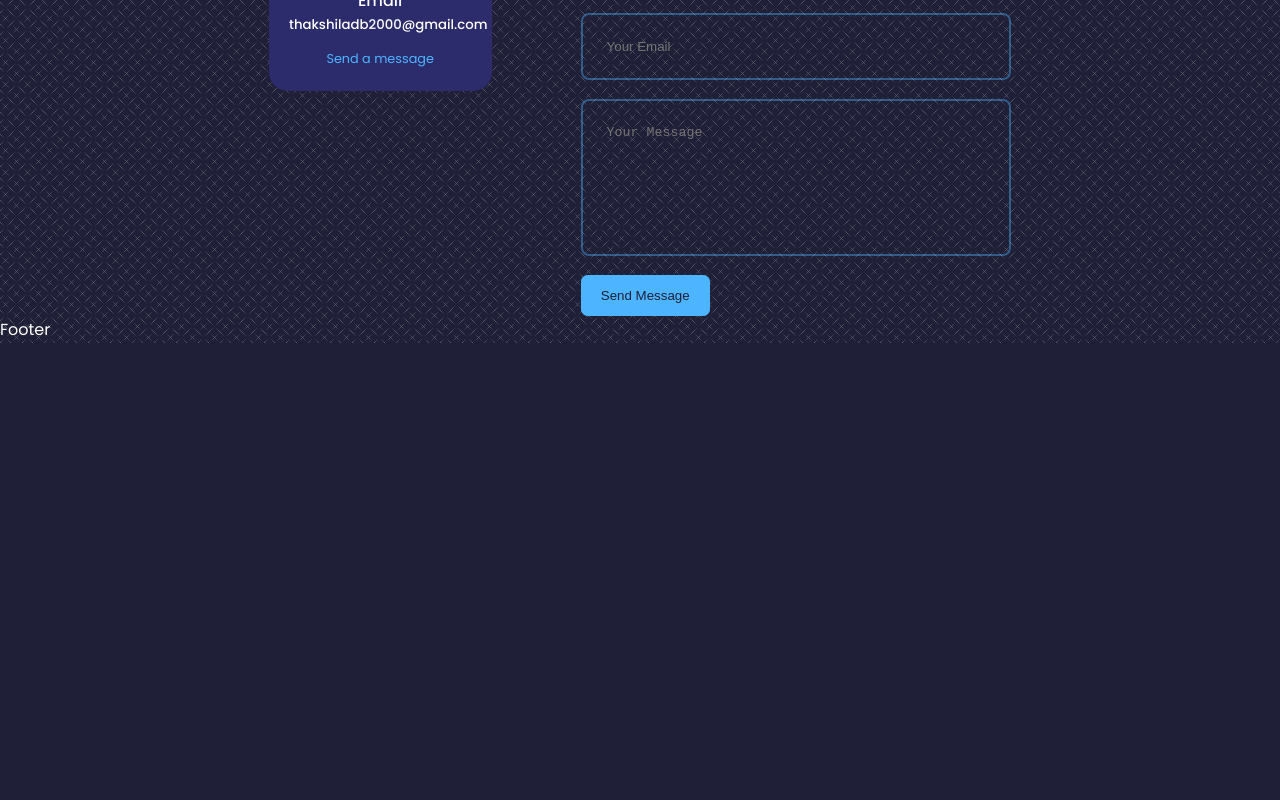
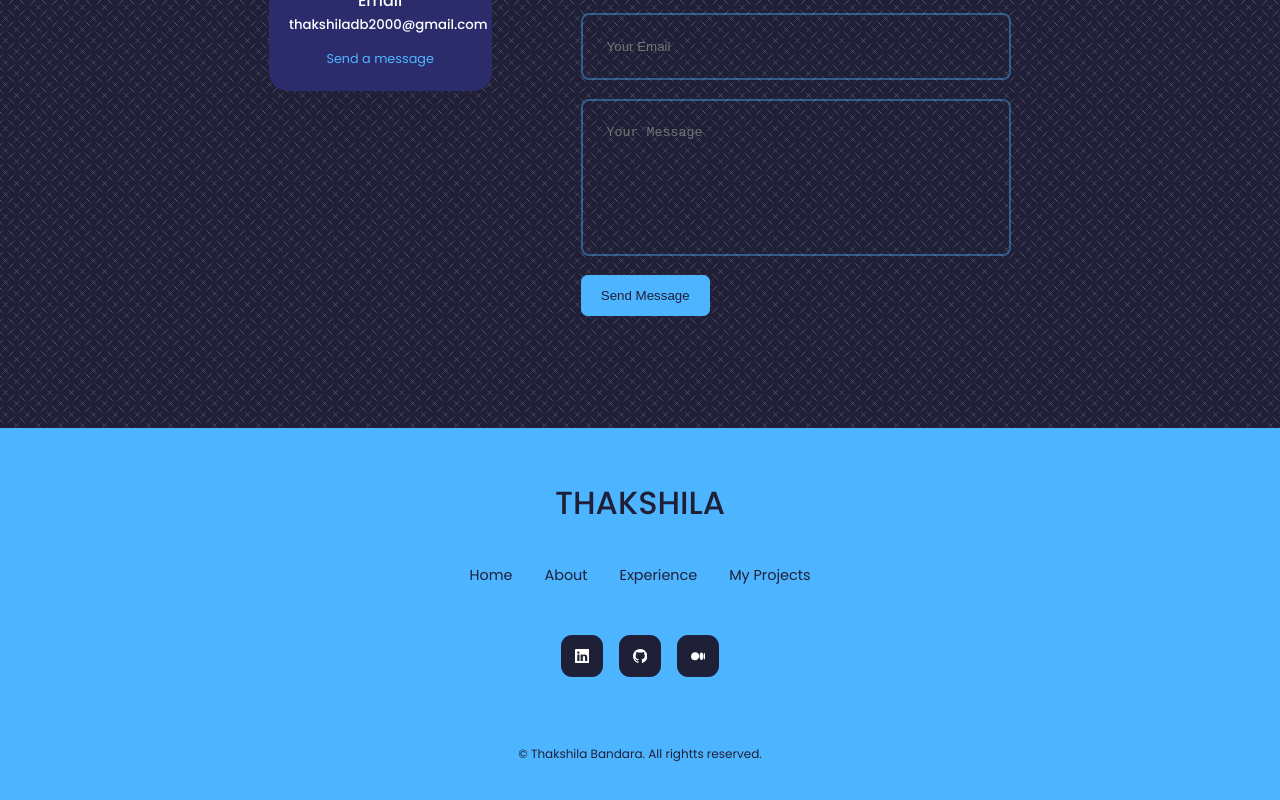
Before and after one commit to Thakshila-Bandara/my-portfolio, a React (Create React App) app: page / in a window 1280 px wide. Shown: the part 3540-4340 px from the top of the page. Before the commit the page ends 3883 px from the top, so only its background shows below. Built offline with nearby package versions, Linux system fonts and the light colour scheme.

Commit message:
feat: create footer of the website

```diff
--- a/src/components/footer/Footer.jsx
+++ b/src/components/footer/Footer.jsx
@@ -1,9 +1,30 @@
 import React from 'react'
 import './footer.css'
+import {BsLinkedin} from 'react-icons/bs'
+import {BsGithub} from 'react-icons/bs'
+import {BsMedium} from 'react-icons/bs'
 
 const Footer = () => {
   return (
-    <div>Footer</div>
+    <footer>
+        <a href="#" className='footer__logo'>THAKSHILA</a>
+        <ul className="permalinks">
+            <li><a href="#">Home</a></li>
+            <li><a href="#about">About</a></li>
+            <li><a href="#experience">Experience</a></li>
+            <li><a href="#myprojects">My Projects</a></li>
+        </ul>
+
+        <div className="footer__socials">
+          <a href="https://www.linkedin.com/in/thakshila-bandara-2791b9214"><BsLinkedin/></a>
+          <a href="https://github.com/Thakshila-Bandara"><BsGithub/></a>
+          <a href="https://medium.com/@thakshiladb2000"><BsMedium/></a>
+        </div>
+
+        <div className="footer__copyright">
+            <small>&copy; Thakshila Bandara. All rightts reserved.</small>
+        </div>
+    </footer>
   )
 }
 
--- a/src/components/footer/footer.css
+++ b/src/components/footer/footer.css
@@ -0,0 +1,62 @@
+footer{
+
+    background: var(--color-primary);
+    padding: 3rem 0;
+    text-align: center;
+    font-size: .9rem;
+    margin-top: 7rem;
+}
+
+footer a{
+
+    color: var(--color-bg);
+}
+
+.footer__logo{
+
+    font-size: 2rem;
+    font-weight: 500;
+    margin-bottom: 2rem;
+    display: inline-block;
+}
+
+.permalinks{
+
+    display: flex;
+    flex-wrap: wrap;
+    justify-content: center;
+    gap: 2rem;
+    margin: 0 auto 3rem;
+
+}
+
+.footer__socials{
+
+    display: flex;
+    justify-content: center;
+    gap: 1rem;
+    margin-bottom: 4rem;
+}
+
+.footer__socials a{
+
+    background: var(--color-bg);
+    color: var(--color-white);
+    padding: .8rem;
+    border-radius: .7rem;
+    display: flex;
+    border: 1px solid transparent;
+}
+
+.footer__socials a:hover{
+
+    background: transparent;
+    color: var(--color-bg);
+    border-color: var(--color-bg);
+}
+
+.footer__copyright{
+
+    margin-bottom: 4rem;
+    color: var(--color-bg);
+}
```
